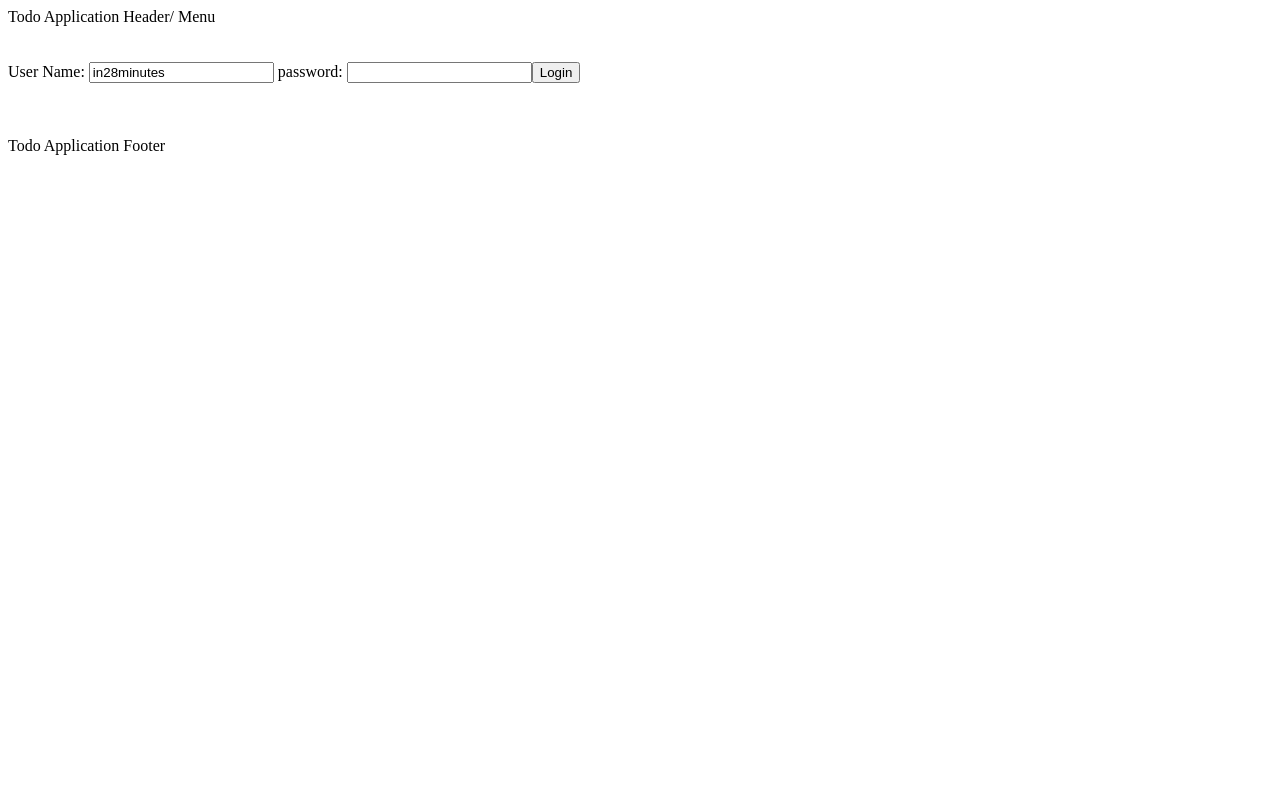
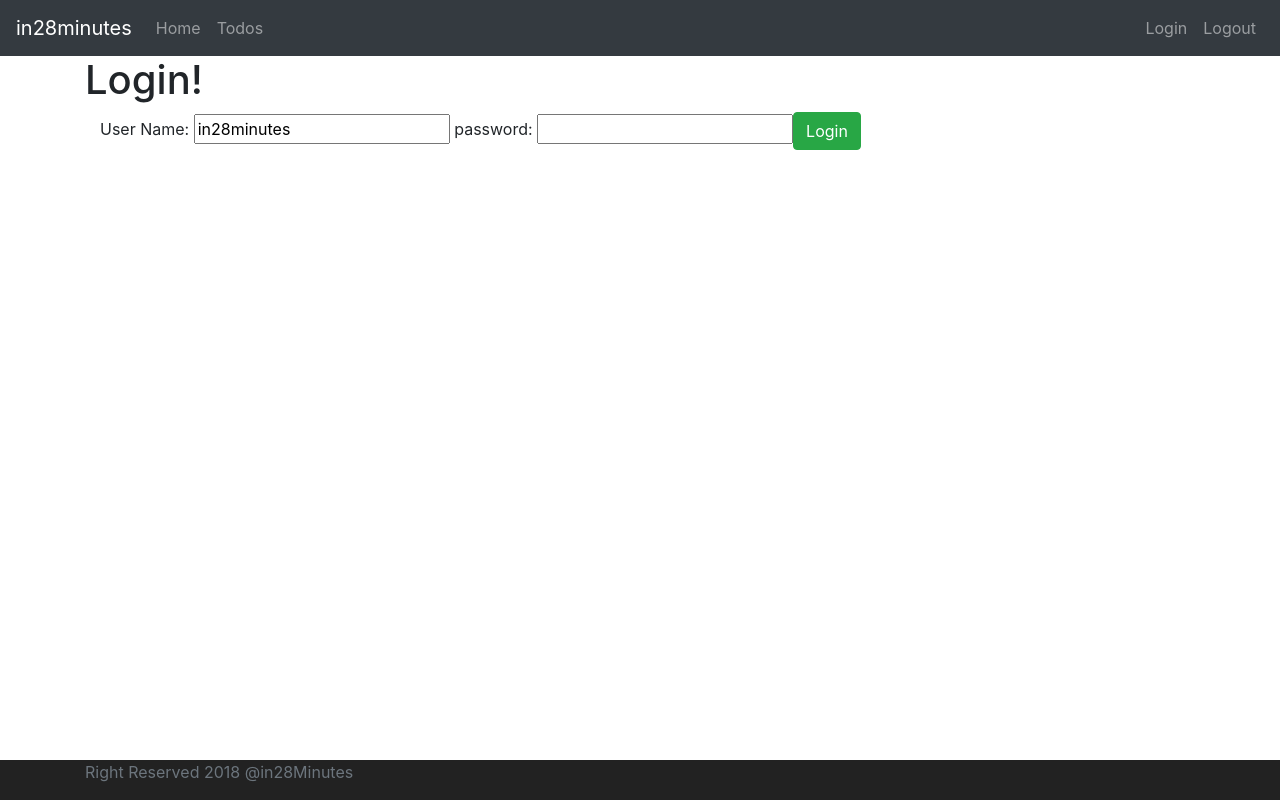
Before and after one commit to JCABRER2057/todo, an Angular app: page / in a window 1280 px wide. Built offline with nearby package versions, Linux system fonts and the light colour scheme.

Commit message:
3. Styling completed

```diff
--- a/src/app/app.component.html
+++ b/src/app/app.component.html
@@ -17,9 +17,8 @@
 <!-- * * * * * * * * * * End of Placeholder * * * * * * * * * * * -->
 <!-- * * * * * * * * * * * * * * * * * * * * * * * * * * * * * * * -->
 
-Todo Application Header/ Menu
-<br /><br /><br />
-<router-outlet></router-outlet>
-
-<br /><br /><br />
-Todo Application Footer
+<app-menu></app-menu>
+<div class="container">
+  <router-outlet></router-outlet>
+</div>
+<app-footer></app-footer>
--- a/src/app/app.module.ts
+++ b/src/app/app.module.ts
@@ -8,6 +8,8 @@
 import { FormsModule } from '@angular/forms';
 import { ErrorComponent } from './error/error.component';
 import { ListTodosComponent } from './list-todos/list-todos.component';
+import { MenuComponent } from './menu/menu.component';
+import { FooterComponent } from './footer/footer.component';
 
 @NgModule({
   declarations: [
@@ -15,7 +17,9 @@
     WelcomeComponent,
     LoginComponent,
     ErrorComponent,
-    ListTodosComponent
+    ListTodosComponent,
+    MenuComponent,
+    FooterComponent
   ],
   imports: [
     BrowserModule,
--- /dev/null
+++ b/src/app/footer/footer.component.css
@@ -0,0 +1,7 @@
+.footer {
+  position: absolute;
+  bottom: 0;
+  width: 100%;
+  height: 40px;
+  background-color: #222222;
+}
--- /dev/null
+++ b/src/app/footer/footer.component.html
@@ -0,0 +1,5 @@
+<footer class="footer">
+  <div class="container">
+    <span class="text-muted">Right Reserved 2018 @in28Minutes</span>
+  </div>
+</footer>
--- /dev/null
+++ b/src/app/footer/footer.component.ts
@@ -0,0 +1,15 @@
+import { Component, OnInit } from '@angular/core';
+
+@Component({
+  selector: 'app-footer',
+  templateUrl: './footer.component.html',
+  styleUrls: ['./footer.component.css']
+})
+export class FooterComponent implements OnInit {
+
+  constructor() { }
+
+  ngOnInit(): void {
+  }
+
+}
--- a/src/app/list-todos/list-todos.component.html
+++ b/src/app/list-todos/list-todos.component.html
@@ -1,7 +1,6 @@
-<table>
-  <caption>
-    My Todos
-  </caption>
+<h1>My Todos</h1>
+<div class="container">
+  <table class="table">
     <thead>
       <tr>
         <th>Description</th>
@@ -17,3 +16,4 @@
       </tr>
     </tbody>
   </table>
+</div>
--- a/src/app/login/login.component.html
+++ b/src/app/login/login.component.html
@@ -1,9 +1,12 @@
-<small *ngIf='invalidLogin'>{{errorMessage}}</small>
+<h1>Login!</h1>
 
-<div>
-User Name: <input type="text" name="username" [(ngModel)]="username">
-password: <input type="password" name="password" [(ngModel)]="password">
+<div class="container">
+  <small *ngIf="invalidLogin">{{ errorMessage }}</small>
+  <div>
+    User Name:
+    <input type="text" name="username" [(ngModel)]="username" /> password:
+    <input type="password" name="password" [(ngModel)]="password" />
 
-<button (click)=handleLogin()>Login</button>
-
+    <button (click)="handleLogin()" class="btn btn-success">Login</button>
+  </div>
 </div>
--- /dev/null
+++ b/src/app/menu/menu.component.html
@@ -0,0 +1,17 @@
+<header>
+  <nav class="navbar navbar-expand-md navbar-dark bg-dark">
+    <div>
+      <a href="https://www.in28minutes.com" class="navbar-brand">in28minutes</a>
+    </div>
+
+    <ul class="navbar-nav">
+      <li><a routerLink="/welcome/in28minutes" class="nav-link">Home</a></li>
+      <li><a routerLink="/todos" class="nav-link">Todos</a></li>
+    </ul>
+
+    <ul class="navbar-nav navbar-collapse justify-content-end">
+      <li><a routerLink="/login" class="nav-link">Login</a></li>
+      <li><a routerLink="/logout" class="nav-link">Logout</a></li>
+    </ul>
+  </nav>
+</header>
--- /dev/null
+++ b/src/app/menu/menu.component.ts
@@ -0,0 +1,15 @@
+import { Component, OnInit } from '@angular/core';
+
+@Component({
+  selector: 'app-menu',
+  templateUrl: './menu.component.html',
+  styleUrls: ['./menu.component.css']
+})
+export class MenuComponent implements OnInit {
+
+  constructor() { }
+
+  ngOnInit(): void {
+  }
+
+}
--- a/src/app/welcome/welcome.component.html
+++ b/src/app/welcome/welcome.component.html
@@ -1,2 +1,5 @@
-Welcome {{ name }}. Welcome to our awesome app. You can manage your todos
-<a routerLink="/todos">here</a>
+<h1>Welcome!</h1>
+<div class="container">
+  Welcome {{ name }}. You can manage your todos
+  <a routerLink="/todos">here</a>
+</div>
--- a/src/styles.css
+++ b/src/styles.css
@@ -1 +1,2 @@
 /* You can add global styles to this file, and also import other style files */
+@import url(https://unpkg.com/bootstrap@4.1.0/dist/css/bootstrap.min.css);
```
Also changed, not shown: src/app/menu/menu.component.css (added), 2 other files (tests, documents, lock files or other folders). Lines whose indentation alone changed are shown as unchanged.
